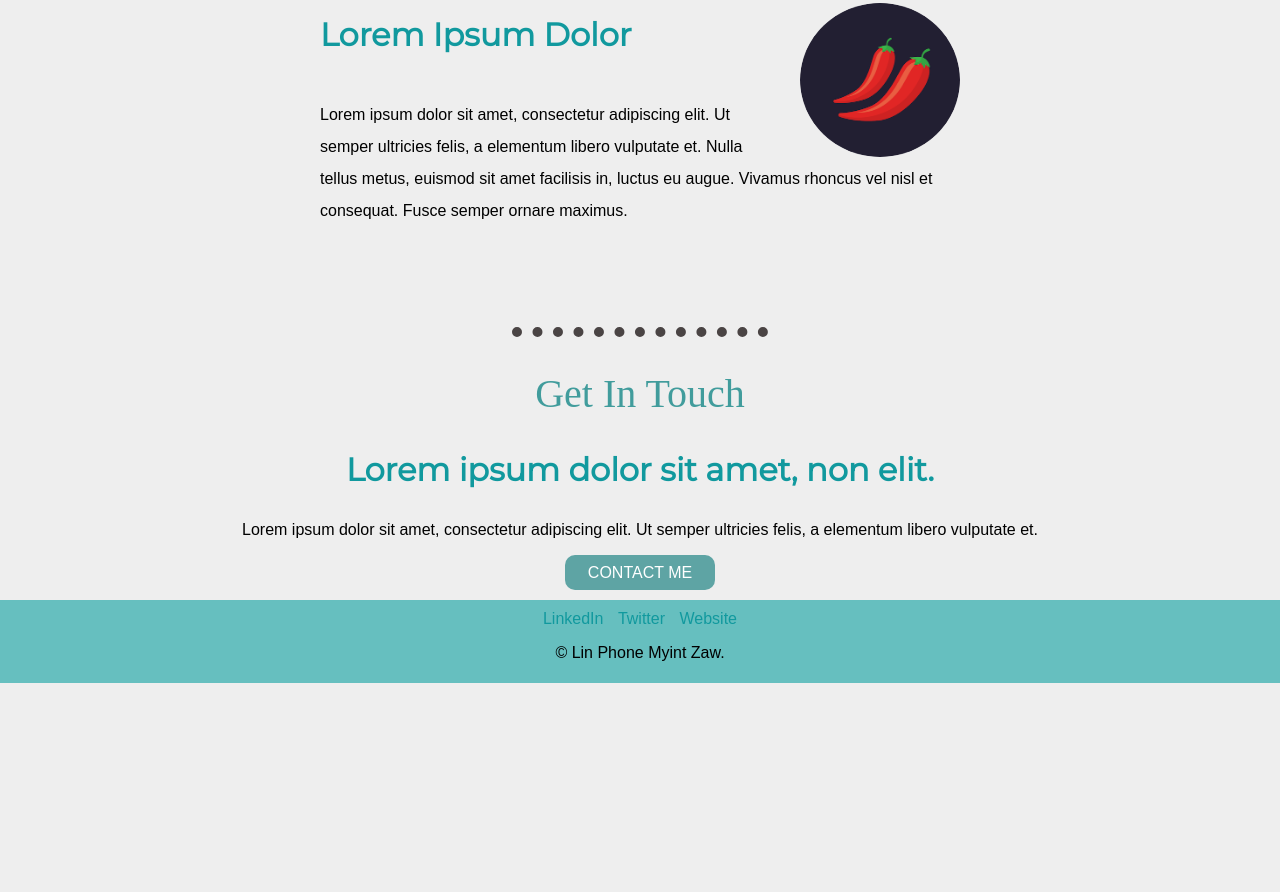
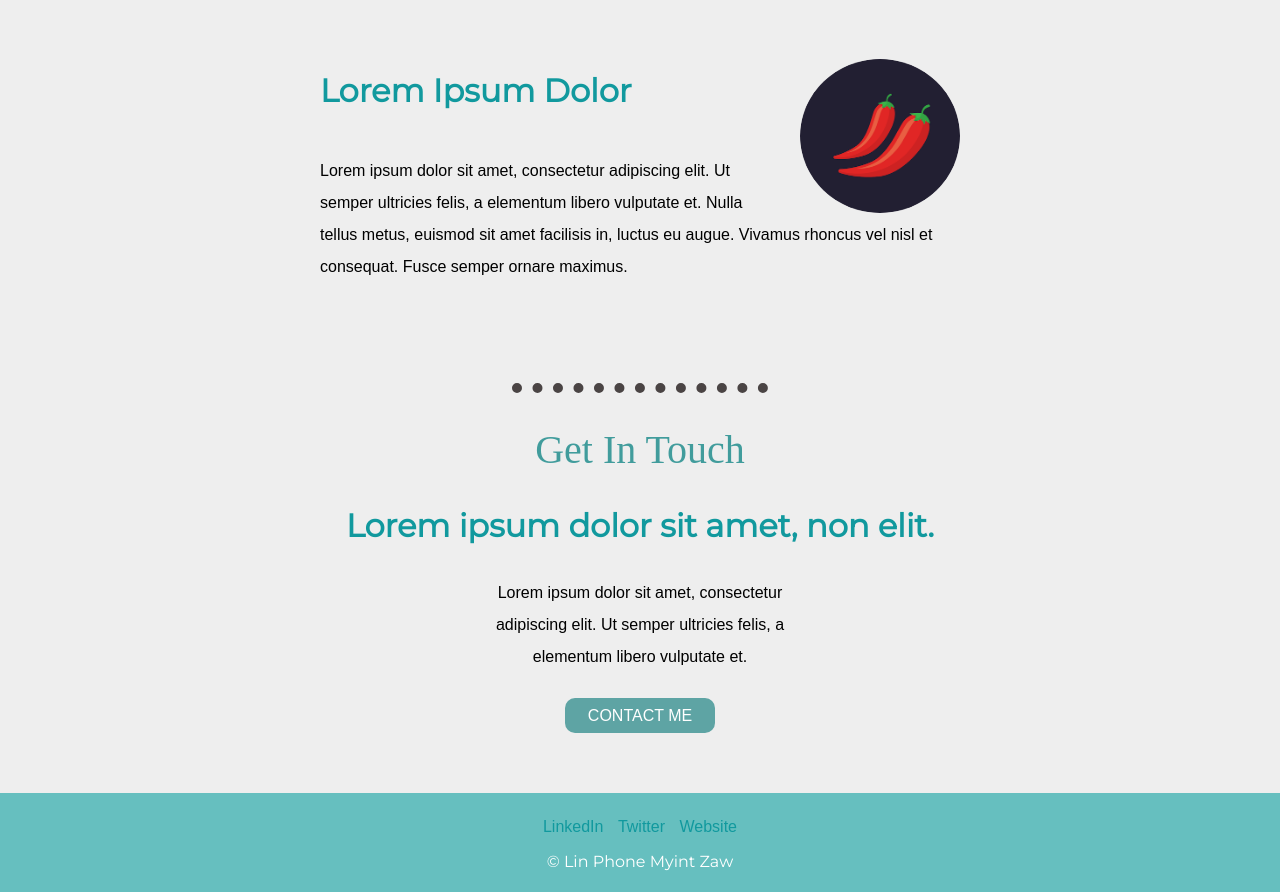
Before and after one commit to linphone2000/cvwithcss, a plain HTML site: page index.html in a window 1280 px wide. Shown: the part 1669-2561 px from the top of the page. Before the commit the page ends 2352 px from the top, so only its background shows below. Drawn offline with Linux system fonts and the light colour scheme; a web font is replaced by a local one.

Commit message:
Add files via upload

```diff
--- a/css/styles.css
+++ b/css/styles.css
@@ -59,6 +59,7 @@ a{
 .navbar:hover{
     background-color: rgb(148, 142, 142);
     border-radius: 10px;
+    cursor:pointer;
 }
 .profile{
     margin: auto;
@@ -68,13 +69,13 @@ a{
 .profilepone{
     width: 105px;
     height: 85px;
-    border-radius: 50%;
+    border-radius: 25%;
 }
 .profile_paragraph{
     text-align: center;
     width: 50%;
     margin: 0px auto 0px;
-
+    line-height: 2;
 }
 .skillpone{
     float: left ;
@@ -142,3 +143,15 @@ hr{
 .btn-style:hover{
     background-color: #66bfbf;
 }
+.contact-me{
+    margin-bottom: 50px;
+}
+.contact-message{
+    width:25%;
+    margin: 25px auto;
+    line-height: 2;
+}
+.copyright{
+    color: white;
+    font-family: 'Montserrat', sans-serif;
+}
--- a/index.html
+++ b/index.html
@@ -46,7 +46,7 @@
         <div class="contact-me">
           <h2>Get In Touch</h2>
           <h3>Lorem ipsum dolor sit amet, non elit.</h3>
-          <p>Lorem ipsum dolor sit amet, consectetur adipiscing elit. Ut semper ultricies felis, a elementum libero vulputate et.</p>
+          <p class="contact-message">Lorem ipsum dolor sit amet, consectetur adipiscing elit. Ut semper ultricies felis, a elementum libero vulputate et.</p>
           <div class="btn-style">
           <a class="btn" href="mailto:linphonem@gmail.com">CONTACT ME</a>
           </div>
@@ -57,12 +57,12 @@
     <div class="bottom-container">
       <div style="
         width: 20%;
-        margin: auto;">
+        margin: 15px auto;">
         <a class="footer-link" href="https://www.linkedin.com/">LinkedIn</a>
         <a class="footer-link" href="https://twitter.com/">Twitter</a>
         <a class="footer-link" href="https://www.appbrewery.co/">Website</a>
       </div>
-        <p>© Lin Phone Myint Zaw.</p>
+        <p class="copyright">© Lin Phone Myint Zaw</p>
     </div>
 
 </body>
```
